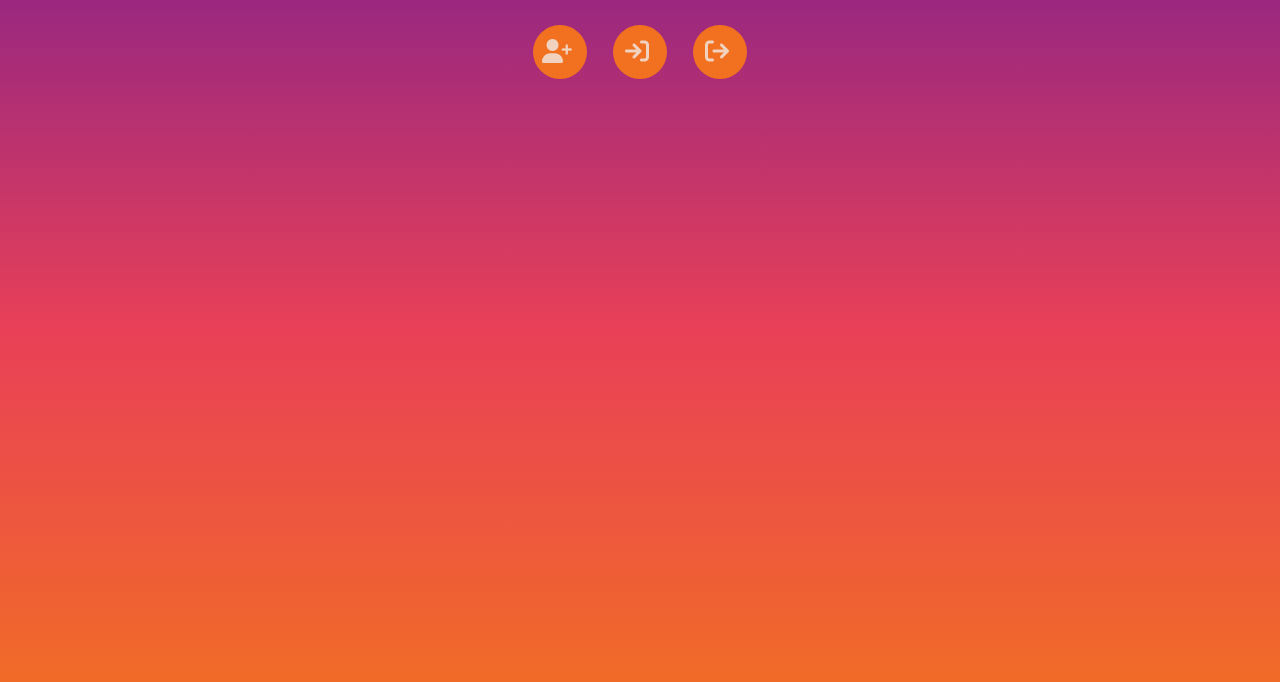
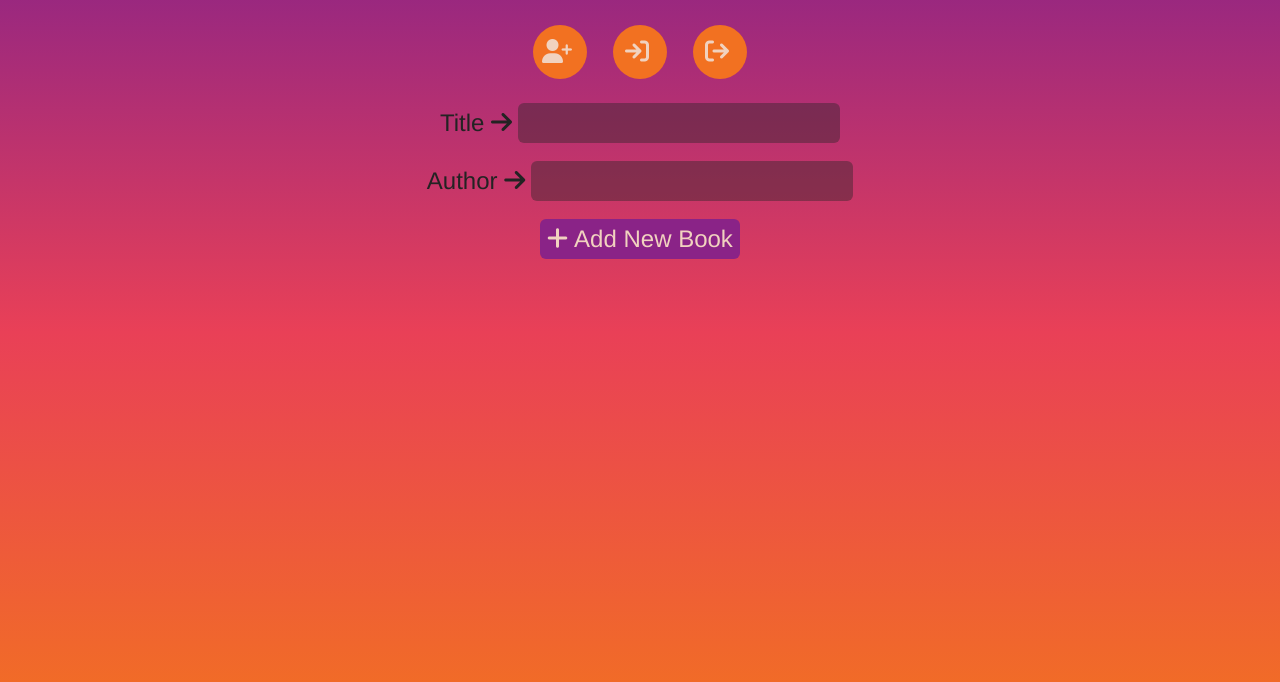
Before and after one commit to JoleneKearse/2023_in_books, a website built with webpack: page dist/index.html in a window 1280 px wide. Shown: the part 68-750 px from the top of the page. Built offline with nearby package versions, Linux system fonts and the light colour scheme; some packages are replaced by stand-ins of ours.

Commit message:
feat: add frontend add book form

```diff
--- a/dist/index.html
+++ b/dist/index.html
@@ -18,6 +18,21 @@
 
         <button class="logout" id="logOutModalBtn"><i class="fa-solid fa-arrow-right-from-bracket"></i><p class="sr-only">Log Out</p></button>
       </div>
+
+      <!-- add a book -->
+      <form class="add">
+        <div class="input-box">
+          <label for="title">Title <i class="fa-solid fa-arrow-right"></i><input type="text" name="title" required></label>
+        </div>
+        <div class="input-box">
+          <label for="author">Author <i class="fa-solid fa-arrow-right"></i><input type="text" name="author" required></label>
+        </div>
+        <button><i class="fa-solid fa-plus"></i>Add New Book</button>
+      </form>
+
+      <!-- booklist -->
+      <form id="booklist"></form>
+
       <!-- MODALS -->
       <div class="modal hidden" id="signUpModal">
         <button id="closeSignUpModal">X</button>
--- a/dist/style.css
+++ b/dist/style.css
@@ -41,10 +41,6 @@ button {
 }
 
 #overlay {
-  /* visibility: hidden; */
-  /* min-width: 100%;
-  min-height: 100%; */
-  /* background-color: #232323B3; */
   position: absolute;
   top: 0;
   left: 0;
@@ -121,6 +117,11 @@ form {
   justify-content: center;
   align-items: center;
   padding: .5em;
+}
+
+form input {
+  background-color: #23232366;
+  color: #f1d2bf;
 }
 
 i {
```
